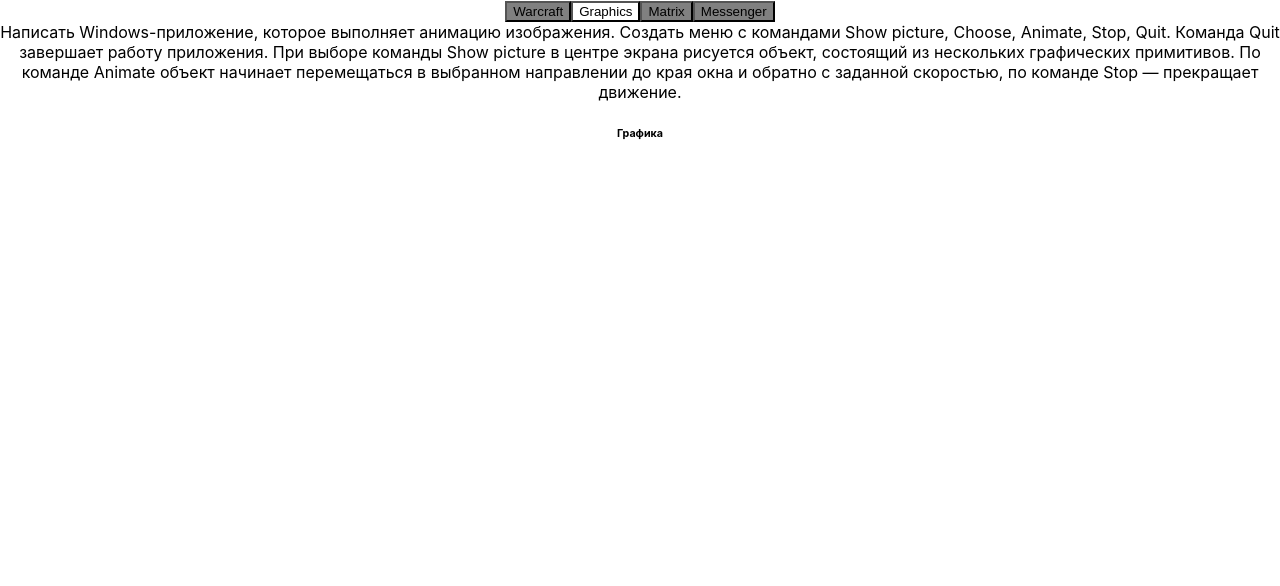
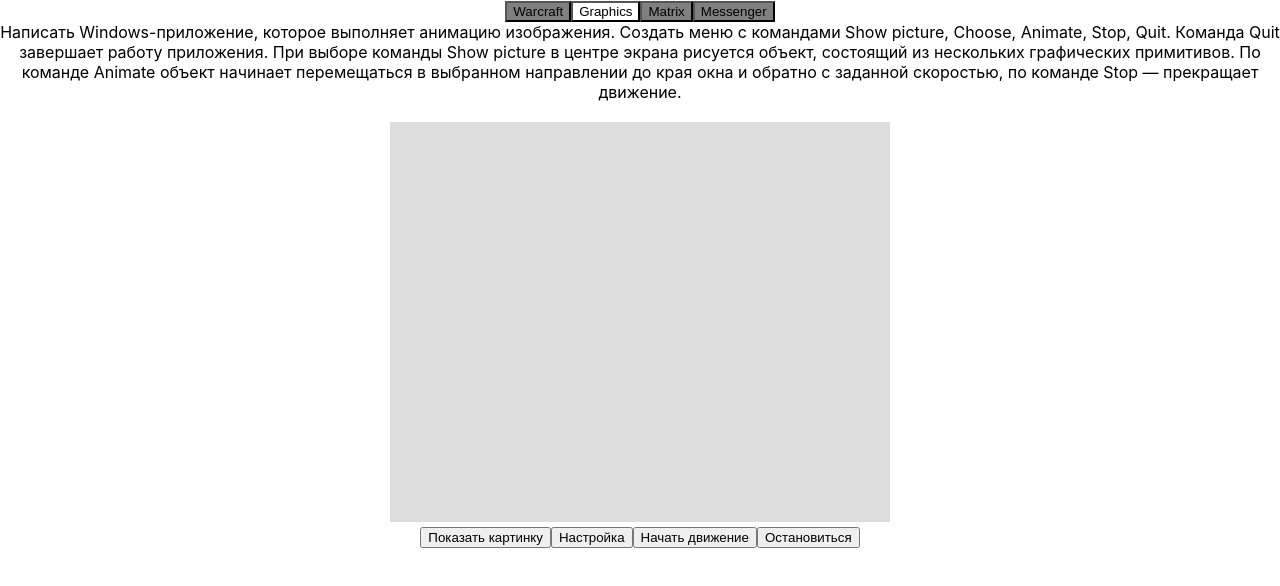
Before and after one commit to bolshak01/ComputerScienceLabs, a React (Create React App) app: page / in a window 1280 px wide. Both pictures are taken after a click on the button "Graphics". Shown: the top 586 px of the page. Built offline with nearby package versions, Linux system fonts and the light colour scheme.

Commit message:
Complete Graphics lab

```diff
--- a/public/index.html
+++ b/public/index.html
@@ -1,5 +1,5 @@
 <!DOCTYPE html>
-<html lang="en">
+<html lang="ru">
 <head>
     <meta charset="utf-8"/>
     <link rel="icon" href="%PUBLIC_URL%/favicon.ico"/>
@@ -24,7 +24,7 @@
       work correctly both with client-side routing and a non-root public URL.
       Learn how to configure a non-root public URL by running `npm run build`.
     -->
-    <title>React App</title>
+    <title>Labs</title>
 </head>
 <body>
 <noscript>You need to enable JavaScript to run this app.</noscript>
--- a/src/App.js
+++ b/src/App.js
@@ -20,6 +20,7 @@ function App() {
             <LabDescription
                 description={labs[selectedLabIndex].description}
             />
+            <br/>
             <LabSelector
                 index={selectedLabIndex}
             />
--- a/src/components/labs/graphics/GraphicsWrapper.jsx
+++ b/src/components/labs/graphics/GraphicsWrapper.jsx
@@ -1,11 +1,150 @@
 import React from 'react';
 
 export default function Graphics() {
+    const size = {width: 500, height: 400};
+    const [carSize, setCarSize] = React.useState({width: 100, height: 70});
+    const [canvasId, setCanvasId] = React.useState('graphics');
+    const start = {
+        x: size.width / 2 - carSize.width / 2,
+        y: size.height / 2 - carSize.height / 2
+    };
+    const [speed, setSpeed] = React.useState(1);
+    const [side, setSide] = React.useState('right');
+    const [isSettingsOpen, setIsSettingsOpen] = React.useState(false);
+
+    const drawCar = (position = start) => {
+        const context = generateContext();
+        if (!context) {
+            return;
+        }
+        const [width, height] = [+carSize.width, +carSize.height];
+        context.beginPath();
+        context.clearRect(0, 0, size.width, size.height);
+        context.rect(position.x, position.y, width, height - 15);
+        context.stroke();
+        context.beginPath();
+        context.arc(position.x + 20, position.y + height - 15, 15, Math.PI, 2 * Math.PI, true);
+        context.stroke();
+        context.beginPath();
+        context.arc(position.x + width - 20, position.y + height - 15, 15, Math.PI, 2 * Math.PI, true);
+        context.stroke();
+    };
+
+    const handleChangeSettingsValue = (value) => {
+        setIsSettingsOpen(value);
+    };
+
+    const handleChange = (e) => {
+        switch (e.target.id) {
+            case 'width':
+                setCarSize({...carSize, width: e.target.value});
+                return;
+            case 'height':
+                setCarSize({...carSize, height: e.target.value});
+                return;
+            case 'speed':
+                setSpeed(e.target.value);
+                return;
+            default:
+                alert('Ошибка!');
+        }
+    };
+
+    const handleChangeSide = (value) => {
+        setSide(value);
+    };
+
+    const handleStartMainScript = () => {
+        let position = start;
+        let direction = side;
+        const id = canvasId;
+        moveCar(position, direction, id);
+    };
+
+    const handleStopMainScript = () => {
+        setCanvasId(canvasId === 'graphics' ? 'graphic' : 'graphics');
+        drawCar();
+    };
+
+    const moveCar = (position, direction, id) => {
+        if (!generateContext(id)) {
+            return;
+        }
+        if (direction === 'left' && position.x === 1) {
+            direction = 'right';
+        } else if (direction === 'right' && position.x === size.width - carSize.width - 1) {
+            direction = 'left';
+        }
+        position.x = direction === 'right' ? position.x + 1 : position.x - 1;
+        drawCar(position);
+        setTimeout(() => moveCar(position, direction), 1000 / speed);
+    };
+
+    const generateContext = (id = canvasId) => {
+        const canvas = document.getElementById(id);
+        if (!canvas) {
+            return;
+        }
+        return canvas.getContext('2d');
+    };
+
     return (
         <div>
-            <h6>
-                Графика
-            </h6>
+            {
+                isSettingsOpen ?
+                    <>
+                        <h4>
+                            Ширина:
+                        </h4>
+                        <input id='width' value={carSize.width} onChange={handleChange}/>
+                        <h4>
+                            Высота:
+                        </h4>
+                        <input id='height' value={carSize.height} onChange={handleChange}/>
+                        <h4>
+                            Скорость:
+                        </h4>
+                        <input id='speed' value={speed} onChange={handleChange}/>
+                        <h4>
+                            Сторона:
+                        </h4>
+                        <button
+                            style={{backgroundColor: side === 'left' ? 'white' : 'gray'}}
+                            onClick={() => handleChangeSide('left')}
+                        >
+                            Налево
+                        </button>
+                        <button
+                            style={{backgroundColor: side === 'right' ? 'white' : 'gray'}}
+                            onClick={() => handleChangeSide('right')}
+                        >
+                            Направо
+                        </button>
+                        <br/>
+                        <br/>
+                        <br/>
+                        <button onClick={() => handleChangeSettingsValue(false)}>
+                            Готово
+                        </button>
+                    </>
+                    :
+                    <>
+                        <canvas id={canvasId} width={size.width} height={size.height} style={{backgroundColor: '#dddddd'}}/>
+                        <br/>
+                        <button onClick={() => drawCar()}>
+                            Показать картинку
+                        </button>
+                        <button onClick={() => handleChangeSettingsValue(true)}>
+                            Настройка
+                        </button>
+                        <button onClick={() => handleStartMainScript()}>
+                            Начать движение
+                        </button>
+                        <button onClick={() => handleStopMainScript()}>
+                            Остановиться
+                        </button>
+                    </>
+            }
         </div>
     )
 }
```
